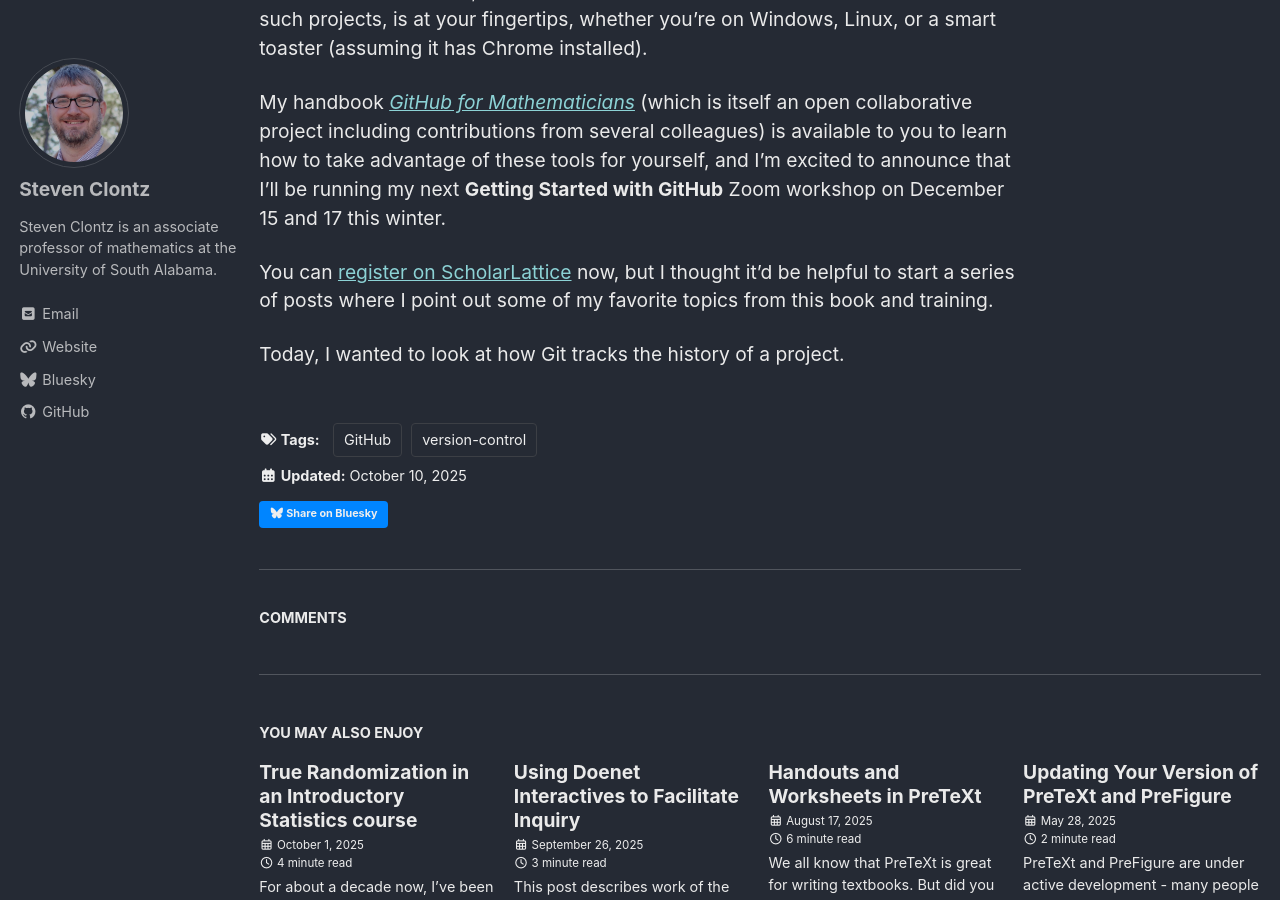
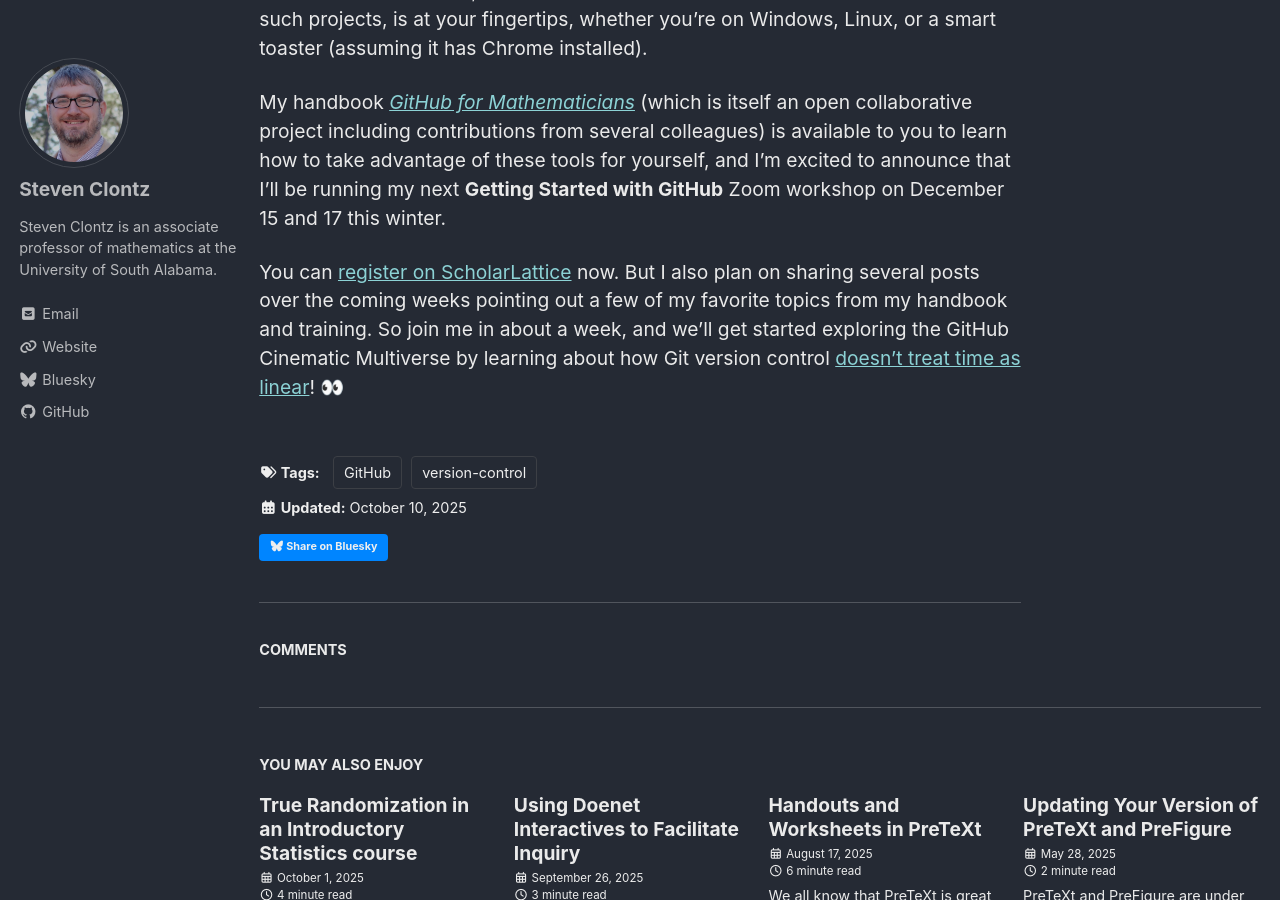
Before and after one commit to mathtechorg/mathtechorg.github.io, a Jekyll site: the page built from _posts/2025-10-10-github-history.md, in a window 1280 px wide and 900 px high, scrolled down 843 px. Built offline with Jekyll 4.4.1, drawn with Linux system fonts in a browser that asks for light colours; cached includes are drawn as plain includes; comment, search, counter and statistics services are not loaded; some of the changed text lies outside the part shown.

Commit message:
finish post

```diff
--- a/_posts/2025-10-10-github-history.md
+++ b/_posts/2025-10-10-github-history.md
@@ -1,5 +1,5 @@
 ---
-title: The GitHub Cinematic Multiverse
+title: Getting Started with GitHub
 tags: GitHub version-control
 author: Steven Clontz
 ---
@@ -38,7 +38,7 @@
 on December 15 and 17 this winter.
 
 You can [register on ScholarLattice](https://preview.scholarlattice.org/collections/82bace2a-c3ce-4dfc-9089-4feb05dd8af7)
-now, but I thought it'd be helpful to start a series of posts where I point out some of my
-favorite topics from this book and training.
-
-Today, I wanted to look at how Git tracks the history of a project.
+now. But I also plan on sharing several posts over the coming weeks pointing out a few
+of my favorite topics from my handbook and training. So join me in about a week, and we'll
+get started exploring the GitHub Cinematic Multiverse by learning about how Git version control
+[doesn't treat time as linear](https://g4m.code4math.org/ch-git-github.html#fig-git-branches)! 👀
```
